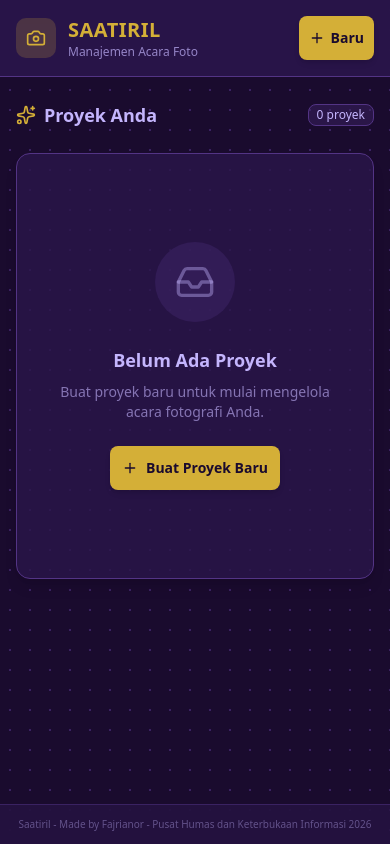
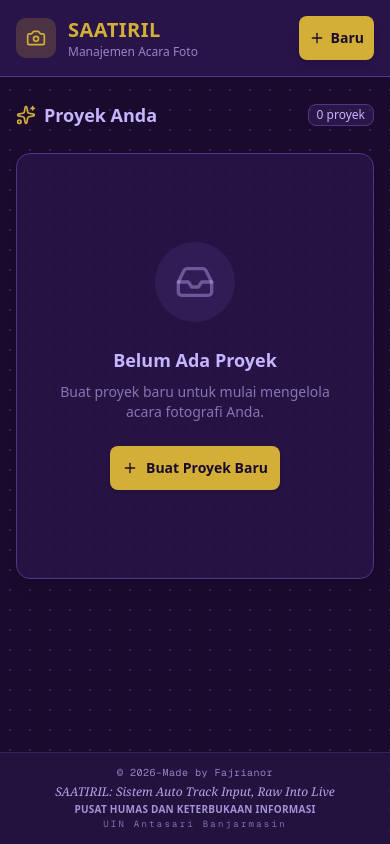
Before and after one commit to synclicen/Saatiril-Fullset, a Next.js app: page / in a window 390 px wide. Built offline with nearby package versions, Linux system fonts and the light colour scheme.

Commit message:
fb62073a-c7e6-4f83-b3e2-e079fea2fe7c

```diff
--- a/src/components/saatiril/main-app.tsx
+++ b/src/components/saatiril/main-app.tsx
@@ -27,6 +27,7 @@ import { connectSocket, onLocal, offLocal, emitLocal, getSocket, getConnectionHe
 import AdminDashboard from '@/components/saatiril/admin-dashboard'
 import { McPanel } from '@/components/saatiril/mc-panel'
 import OperatorPanel from '@/components/saatiril/operator-panel'
+import { SaatirilFooterLines } from '@/components/saatiril/saatiril-footer'
 
 // ─── Theme constants ──────────────────────────────────────────────────────────
 const THEME = {
@@ -581,13 +582,8 @@ export function MainApp() {
           borderColor: `${THEME.border}44`,
         }}
       >
-        <div className="px-4 py-1.5 sm:px-6 sm:py-2">
-          <p
-            className="text-center font-mono text-[8px] tracking-widest sm:text-[10px] md:text-xs"
-            style={{ color: `${THEME.muted}66` }}
-          >
-            Saatiril — Pusat Humas & KI 2026
-          </p>
+        <div className="space-y-1 px-4 py-2 sm:px-6 sm:py-3">
+          <SaatirilFooterLines style={{ color: THEME.muted }} />
         </div>
       </footer>
       )}
--- a/src/components/saatiril/project-hub.tsx
+++ b/src/components/saatiril/project-hub.tsx
@@ -13,6 +13,7 @@ import {
   Card,
   CardContent,
 } from '@/components/ui/card'
+import { SaatirilFooterLines } from '@/components/saatiril/saatiril-footer'
 import { Button } from '@/components/ui/button'
 import { Badge } from '@/components/ui/badge'
 import {
@@ -263,11 +264,8 @@ export function ProjectHub() {
 
       {/* Footer */}
       <footer className="mt-auto border-t border-[#533485]/50 bg-[#2a164a]/60 backdrop-blur-sm">
-        <div className="mx-auto max-w-4xl px-4 py-3 sm:px-6 sm:py-4">
-          <p className="text-center text-[10px] text-[#c4b5fd]/40 sm:text-xs">
-            Saatiril - Made by Fajrianor - Pusat Humas dan Keterbukaan Informasi
-            2026
-          </p>
+        <div className="mx-auto max-w-4xl space-y-1 px-4 py-3 sm:px-6 sm:py-4">
+          <SaatirilFooterLines className="text-[#c4b5fd]" />
         </div>
       </footer>
     </div>
--- /dev/null
+++ b/src/components/saatiril/saatiril-footer.tsx
@@ -0,0 +1,51 @@
+'use client'
+
+import type { CSSProperties } from 'react'
+
+interface SaatirilFooterLinesProps {
+  /** Wrapper className applied to the lines container */
+  className?: string
+  /** Wrapper inline style (e.g. color) — text inherits via currentColor */
+  style?: CSSProperties
+}
+
+/**
+ * Branding footer for the Saatiril system.
+ *
+ * Renders the official 4-line credit block, each line using a distinctly
+ * different font style so the visual hierarchy reads clearly:
+ *
+ *   1. © 2026-Made by Fajrianor                → mono (technical / copyright)
+ *   2. SAATIRIL: Sistem Auto Track Input, ...  → serif italic (tagline)
+ *   3. Pusat Humas dan Keterbukaan Informasi   → sans bold uppercase (institution)
+ *   4. UIN Antasari Banjarmasin                → mono wide-tracked (university)
+ *
+ * The component only renders the inner lines; the parent <footer> supplies
+ * the border / background / padding so it can match the surrounding theme.
+ * Text colour is inherited from the parent via `currentColor` plus opacity.
+ */
+export function SaatirilFooterLines({ className, style }: SaatirilFooterLinesProps) {
+  return (
+    <div className={className} style={style}>
+      {/* 1 — Copyright (monospace) */}
+      <p className="text-center font-mono text-[10px] leading-relaxed tracking-wider opacity-70 sm:text-xs">
+        © 2026-Made by Fajrianor
+      </p>
+
+      {/* 2 — Tagline (serif italic) */}
+      <p className="text-center font-serif text-xs italic leading-relaxed opacity-90 sm:text-sm">
+        SAATIRIL: Sistem Auto Track Input, Raw Into Live
+      </p>
+
+      {/* 3 — Institution (sans, bold, uppercase) */}
+      <p className="text-center text-[10px] font-semibold uppercase leading-relaxed tracking-wide opacity-80 sm:text-xs">
+        Pusat Humas dan Keterbukaan Informasi
+      </p>
+
+      {/* 4 — University (monospace, wide tracking) */}
+      <p className="text-center font-mono text-[9px] leading-relaxed tracking-[0.25em] opacity-60 sm:text-[11px]">
+        UIN Antasari Banjarmasin
+      </p>
+    </div>
+  )
+}
```
Also changed, not shown: footer-hub.png (added).
